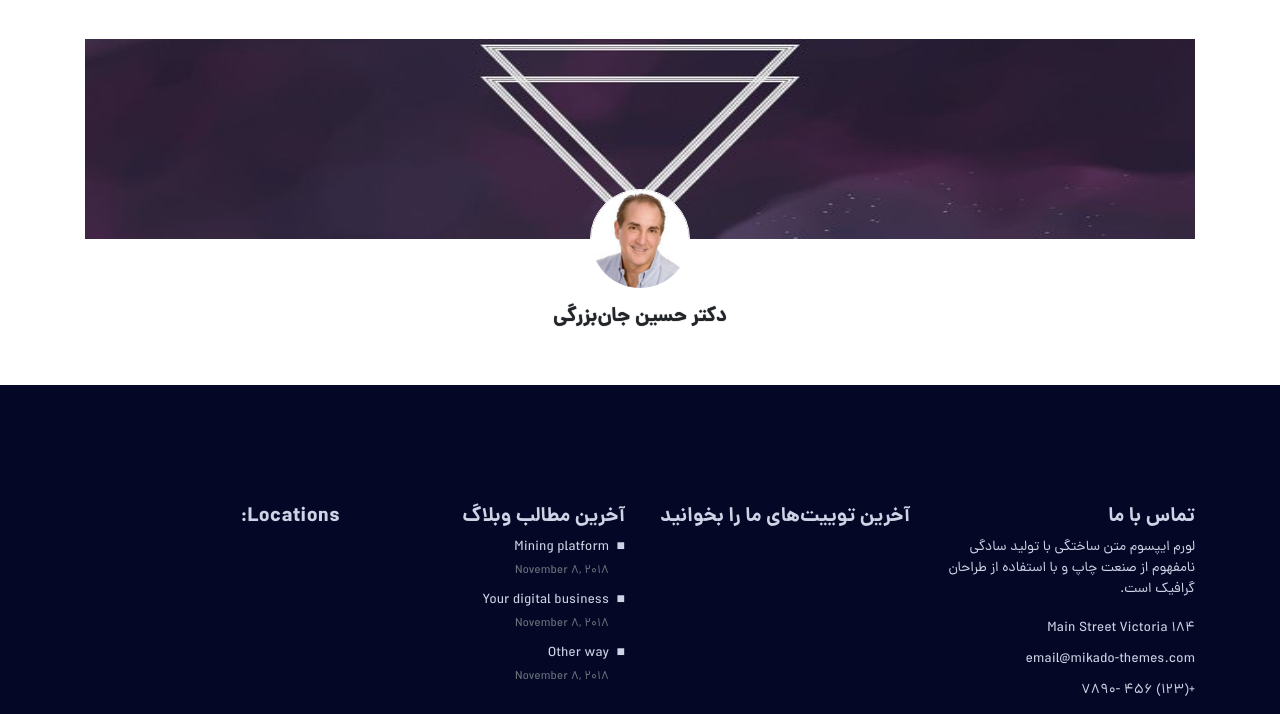
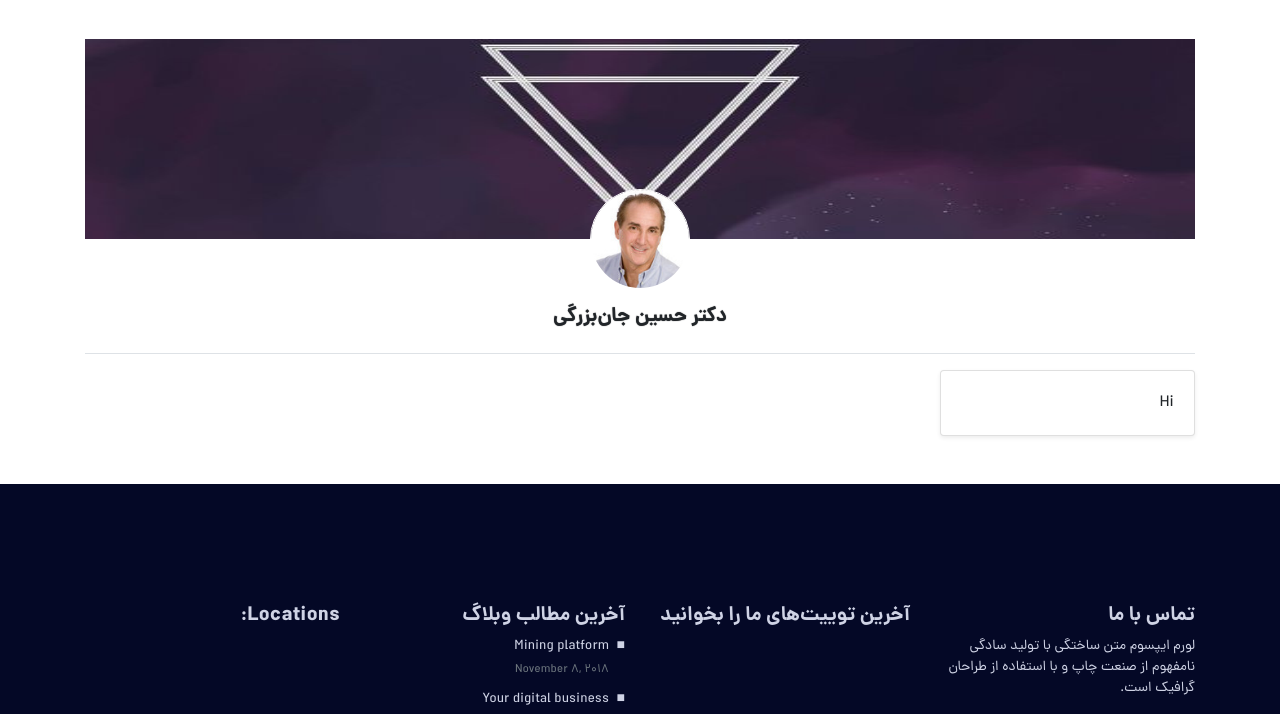
Before and after one commit to meyQuery/risloo-public, a website: page profile.html in a window 1280 px wide. Shown: the part 67-781 px from the top of the page. Drawn offline with Linux system fonts and the light colour scheme.

Commit message:
Add a card to profile.html

```diff
--- a/profile.html
+++ b/profile.html
@@ -42,9 +42,14 @@
                     <div class="profile-wall">
                         <img src="dist/images/wall3.jpg" alt="" class="profile-wall-img">
                     </div>
-                    <div class="d-flex flex-column align-items-center justify-content-center" style="margin-top: -50px;">
+                    <div class="d-flex flex-column align-items-center justify-content-center border-bottom pb-3 mb-3" style="margin-top: -50px;">
                         <img src="dist/images/profile/1.jpg" alt="" width="100" class="rounded-circle mb-3" style="border: 1px solid white;">
                         <h1 class="profile-title">دکتر حسین جان‌بزرگی</h1>
+                    </div>
+                </div>
+                <div class="col-xl-3">
+                    <div class="card shadow-sm">
+                        <div class="card-body">Hi</div>
                     </div>
                 </div>
             </div>
```
